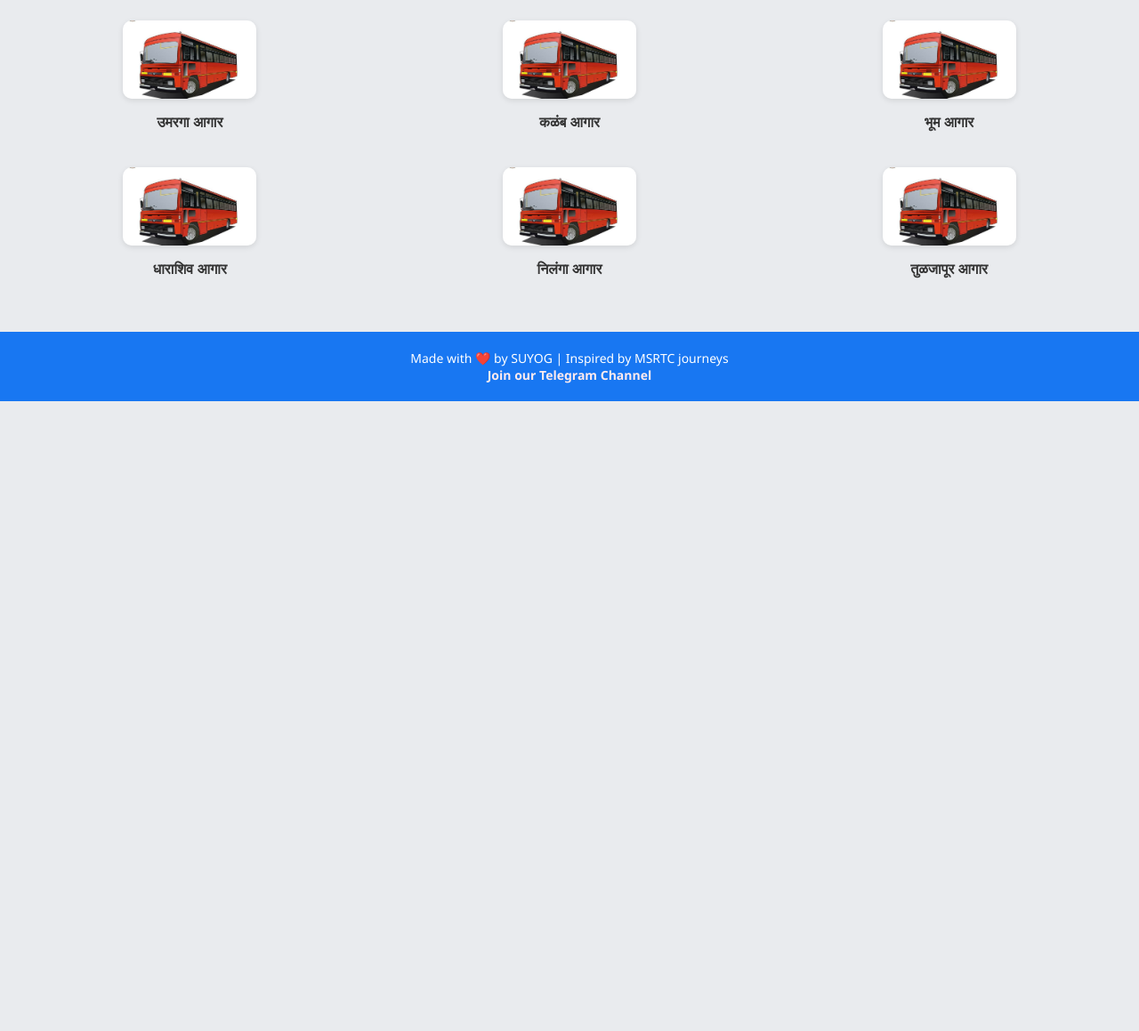
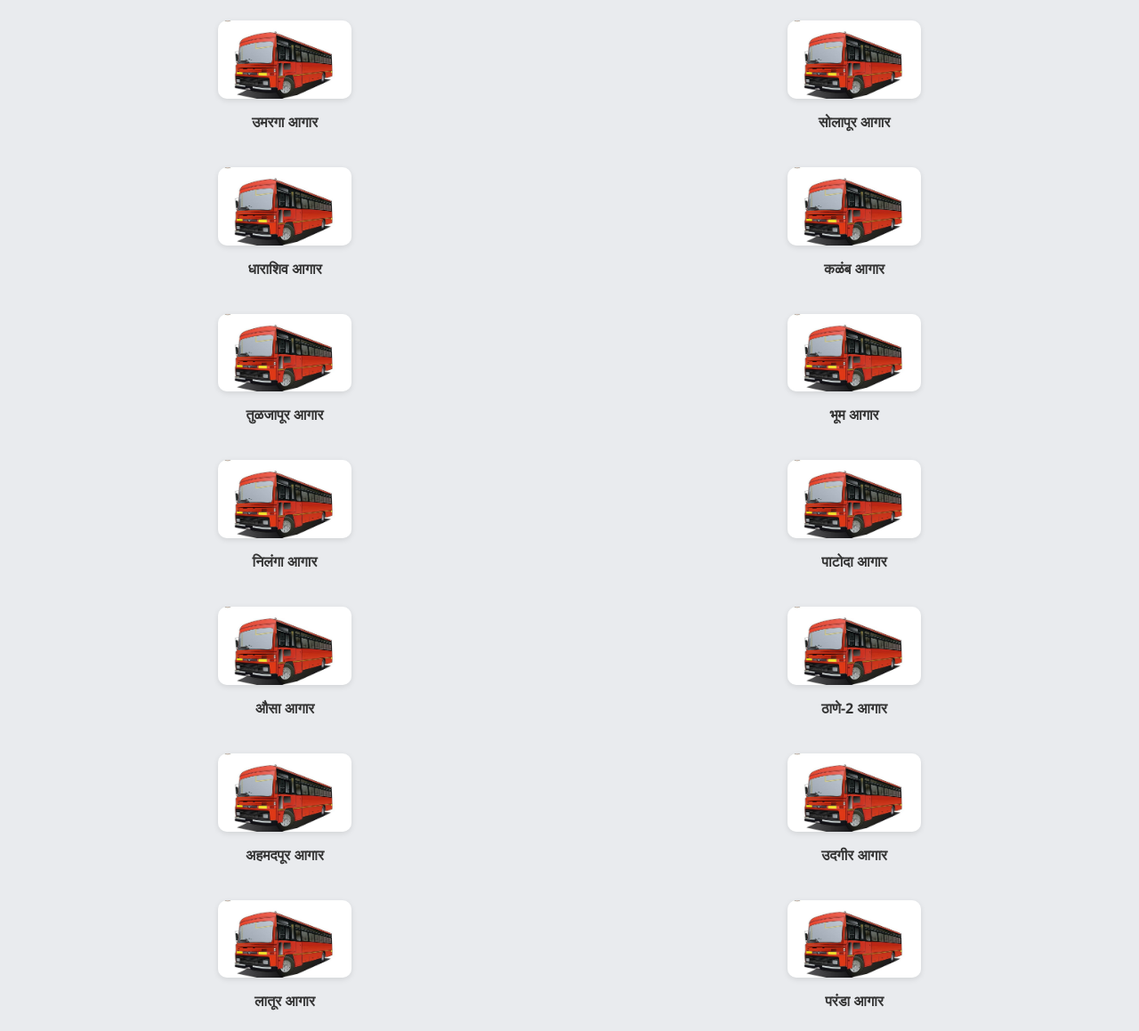
Before and after one commit to desireonlinestore7/msrtcgroups, a plain HTML site: page index.html in a window 1280 px wide. Shown: the part 105-1264 px from the top of the page at 89% size. Before the commit the page ends 800 px from the top, so only its background shows below. Drawn offline with Linux system fonts and the light colour scheme.

Commit message:
Refactor index.html structure and content

```diff
--- a/index.html
+++ b/index.html
@@ -78,44 +78,110 @@
   <tr>
     <td>
       <a href="https://www.facebook.com/groups/aagaromergamsrtc" target="_blank">
-          <img src="photo_2025-05-08_23-07-38.jpg" alt="Group One" />
+        <img src="photo_2025-05-08_23-07-38.jpg" alt="Aagara Omerga" />
       </a>
       <div class="group-name">उमरगा आगार</div>
     </td>
     <td>
+      <a href="https://www.facebook.com/groups/solapuraagarmsrtc" target="_blank">
+        <img src="photo_2025-05-08_23-07-38.jpg" alt="Solapur" />
+      </a>
+      <div class="group-name">सोलापूर आगार</div>
+    </td>
+  </tr>
+
+  <tr>
+    <td>
+      <a href="https://www.facebook.com/groups/dharashivaagarmsrtc" target="_blank">
+        <img src="photo_2025-05-08_23-07-38.jpg" alt="Dharashiv" />
+      </a>
+      <div class="group-name">धाराशिव आगार</div>
+    </td>
+    <td>
       <a href="https://www.facebook.com/groups/kalambaagarmsrtc" target="_blank">
-          <img src="photo_2025-05-08_23-07-38.jpg" alt="Group Two" />
+        <img src="photo_2025-05-08_23-07-38.jpg" alt="Kalamb" />
       </a>
       <div class="group-name">कळंब आगार</div>
     </td>
+  </tr>
+
+  <tr>
+    <td>
+      <a href="https://www.facebook.com/groups/tuljapuraagarmsrtc" target="_blank">
+        <img src="photo_2025-05-08_23-07-38.jpg" alt="Tuljapur" />
+      </a>
+      <div class="group-name">तुळजापूर आगार</div>
+    </td>
     <td>
       <a href="https://www.facebook.com/groups/bhoomaagarmsrtc" target="_blank">
-          <img src="photo_2025-05-08_23-07-38.jpg" alt="Group Three" />
+        <img src="photo_2025-05-08_23-07-38.jpg" alt="Bhoom" />
       </a>
       <div class="group-name">भूम आगार</div>
     </td>
   </tr>
+
   <tr>
     <td>
-        <a href="https://www.facebook.com/groups/dharashivaagarmsrtc" target="_blank">
-          <img src="photo_2025-05-08_23-07-38.jpg" alt="Group Four" />
-        </a>
-        <div class="group-name">धाराशिव आगार</div>
-      </td>
-      <td>
       <a href="https://www.facebook.com/groups/nilangaaagarmsrtc" target="_blank">
-          <img src="photo_2025-05-08_23-07-38.jpg" alt="Group Five" />
+        <img src="photo_2025-05-08_23-07-38.jpg" alt="Nilanga" />
       </a>
       <div class="group-name">निलंगा आगार</div>
     </td>
     <td>
-        <a href="https://www.facebook.com/groups/tuljapuraagarmsrtc" target="_blank">
-          <img src="photo_2025-05-08_23-07-38.jpg" alt="Group Six" />
+      <a href="https://www.facebook.com/groups/patodaaagarmsrtc" target="_blank">
+        <img src="photo_2025-05-08_23-07-38.jpg" alt="Patoda" />
       </a>
-        <div class="group-name">तुळजापूर आगार</div>
+      <div class="group-name">पाटोदा आगार</div>
     </td>
   </tr>
+
+  <tr>
+    <td>
+      <a href="https://www.facebook.com/groups/aagarausamsrtc/" target="_blank">
+        <img src="photo_2025-05-08_23-07-38.jpg" alt="Ausaa" />
+      </a>
+      <div class="group-name">औसा आगार</div>
+    </td>
+    <td>
+      <a href="https://www.facebook.com/groups/thane2aagarmsrtc/" target="_blank">
+        <img src="photo_2025-05-08_23-07-38.jpg" alt="Thane-2" />
+      </a>
+      <div class="group-name">ठाणे-2 आगार</div>
+    </td>
+  </tr>
+
+  <tr>
+    <td>
+      <a href="https://www.facebook.com/groups/ahmadpuraagarmsrtc" target="_blank">
+        <img src="photo_2025-05-08_23-07-38.jpg" alt="Ahmedpur" />
+      </a>
+      <div class="group-name">अहमदपूर आगार</div>
+    </td>
+    <td>
+      <a href="https://www.facebook.com/groups/udgiraagarmsrtc" target="_blank">
+        <img src="photo_2025-05-08_23-07-38.jpg" alt="Udgir" />
+      </a>
+      <div class="group-name">उदगीर आगार</div>
+    </td>
+  </tr>
+
+  <tr>
+    <td>
+      <a href="https://www.facebook.com/groups/laturaagarmsrtc" target="_blank">
+        <img src="photo_2025-05-08_23-07-38.jpg" alt="Latur" />
+      </a>
+      <div class="group-name">लातूर आगार</div>
+    </td>
+    <td>
+      <a href="https://www.facebook.com/groups/parandaaagarmsrtc" target="_blank">
+        <img src="photo_2025-05-08_23-07-38.jpg" alt="Paranda" />
+      </a>
+      <div class="group-name">परंडा आगार</div>
+    </td>
+  </tr>
+
 </table>
+
 
   <footer>
     Made with ❤️ by SUYOG | Inspired by MSRTC journeys<br>
```
Lines whose indentation alone changed are shown as unchanged.
